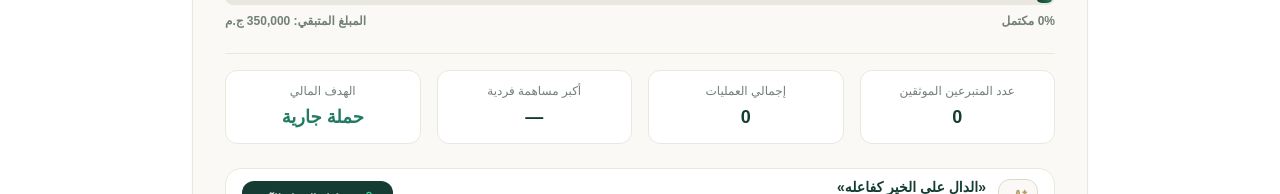
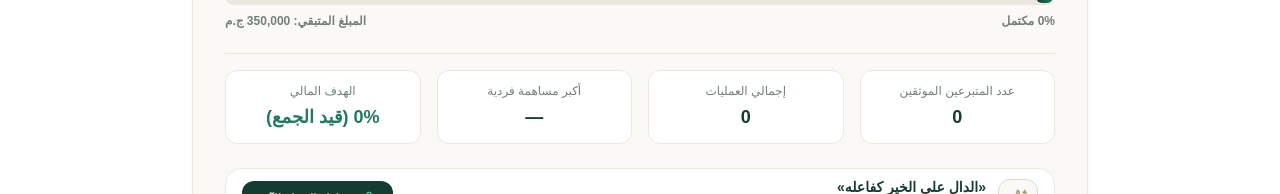
Before and after one commit to aboelkhiermohamed/donations, a Next.js app: page / in a window 1280 px wide. Shown: the part 1185-1379 px from the top of the page. Built offline with nearby package versions, Linux system fonts and the light colour scheme; no server answers; the database is empty; a web font is replaced by a local one.

Commit message:
fix(stats): correct goal status and progress percent for open/unlimited campaigns

```diff
--- a/src/app/api/campaign/summary/route.ts
+++ b/src/app/api/campaign/summary/route.ts
@@ -93,7 +93,7 @@ export async function GET(req: NextRequest) {
 
     const remaining = isUnlimited ? 0 : Math.max(0, target - totalCollected);
     const progressPercent = isUnlimited
-      ? 100
+      ? 0
       : Math.min(100, Math.round((totalCollected / (target || 1)) * 100));
 
     const result = {
--- a/src/app/page.tsx
+++ b/src/app/page.tsx
@@ -321,7 +321,7 @@ export default function PublicDonationPage({ initialCampaignId }: { initialCampa
         target,
         isUnlimited,
         remaining: isUnlimited ? 0 : (Number(summaryData.remaining) ?? Math.max(0, target - (Number(summaryData.totalCollected) || 0))),
-        progressPercent: isUnlimited ? 100 : (Number(summaryData.progressPercent) || 0),
+        progressPercent: isUnlimited ? 0 : (Number(summaryData.progressPercent) || 0),
         verifiedDonorsCount: Number(summaryData.verifiedDonorsCount) || 0,
         totalDonationsCount: Number(summaryData.totalDonationsCount) || 0,
         maxDonation: Number(summaryData.maxDonation) || 0,
@@ -1076,10 +1076,21 @@ export default function PublicDonationPage({ initialCampaignId }: { initialCampa
                 </div>
 
                 <div className="text-center p-3 rounded-xl bg-white dark:bg-[#111C2D] border border-[#EAE8DE] dark:border-[#283849]">
-                  <span className="block text-xs text-[#738079] dark:text-[#A7B4B0] mb-1">{language === 'ar' ? 'الهدف المالي' : 'Goal Status'}</span>
-                  <span className="text-lg font-bold text-[#217A61] dark:text-[#24B58A]">
-                    {aggregates.progressPercent >= 100 ? (language === 'ar' ? 'اكتمل بنجاح' : 'Achieved') : (language === 'ar' ? 'حملة جارية' : 'In Progress')}
+                  <span className="block text-xs text-[#738079] dark:text-[#A7B4B0] mb-1">
+                    {aggregates.isUnlimited ? (language === 'ar' ? 'حالة الحملة' : 'Campaign Status') : (language === 'ar' ? 'الهدف المالي' : 'Goal Status')}
                   </span>
+                  {aggregates.isUnlimited ? (
+                    <div className="inline-flex items-center justify-center gap-1.5 text-base sm:text-lg font-bold text-[#217A61] dark:text-[#24B58A]">
+                      <span className="w-2 h-2 rounded-full bg-[#24B58A] animate-pulse" />
+                      <span>{language === 'ar' ? 'جارية ومستمرة' : 'Active & Ongoing'}</span>
+                    </div>
+                  ) : (
+                    <span className="text-lg font-bold text-[#217A61] dark:text-[#24B58A]">
+                      {aggregates.progressPercent >= 100
+                        ? (language === 'ar' ? 'اكتمل بنجاح' : 'Achieved')
+                        : `${aggregates.progressPercent}% (${language === 'ar' ? 'قيد الجمع' : 'In Progress'})`}
+                    </span>
+                  )}
                 </div>
               </div>
 
```
